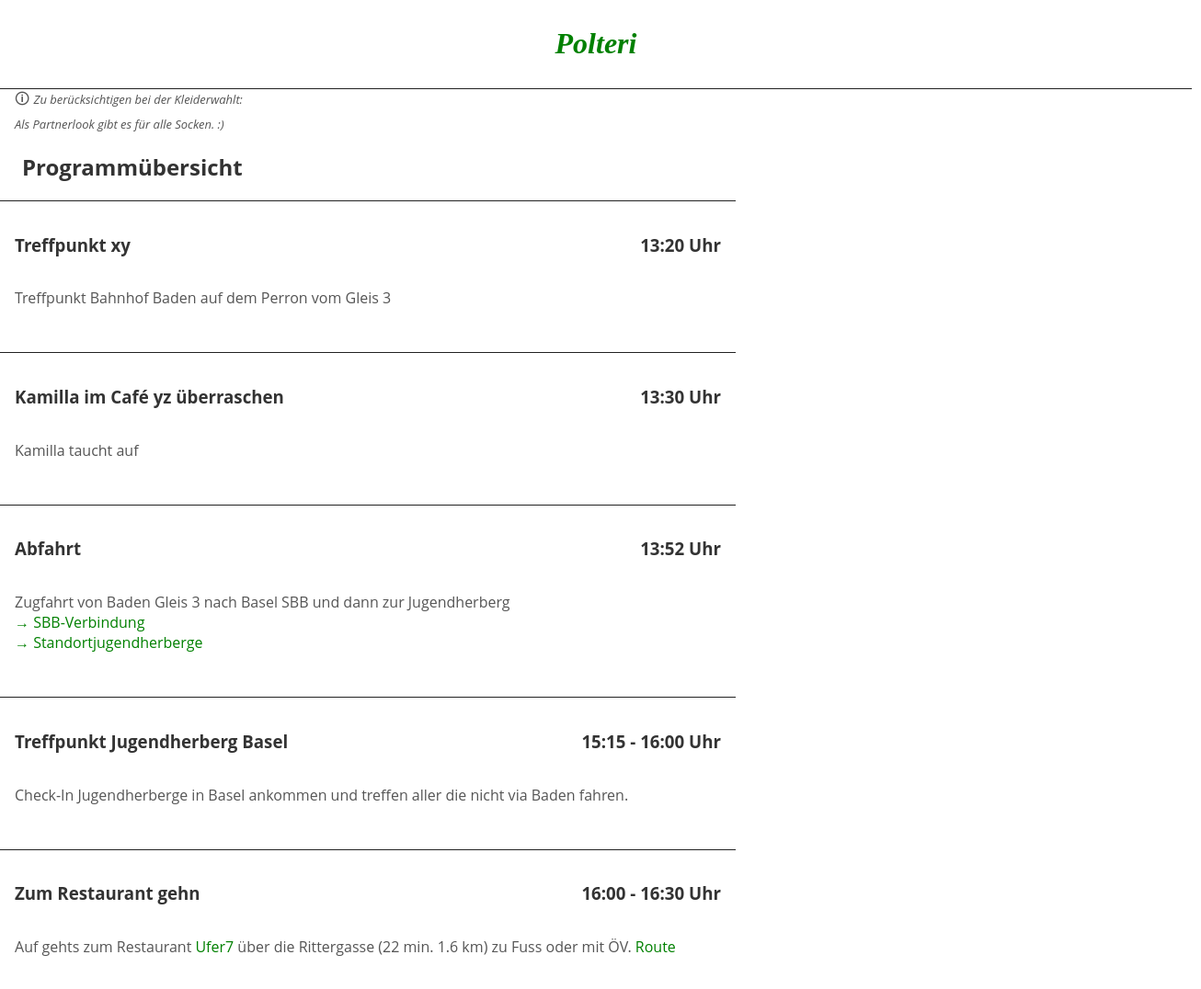
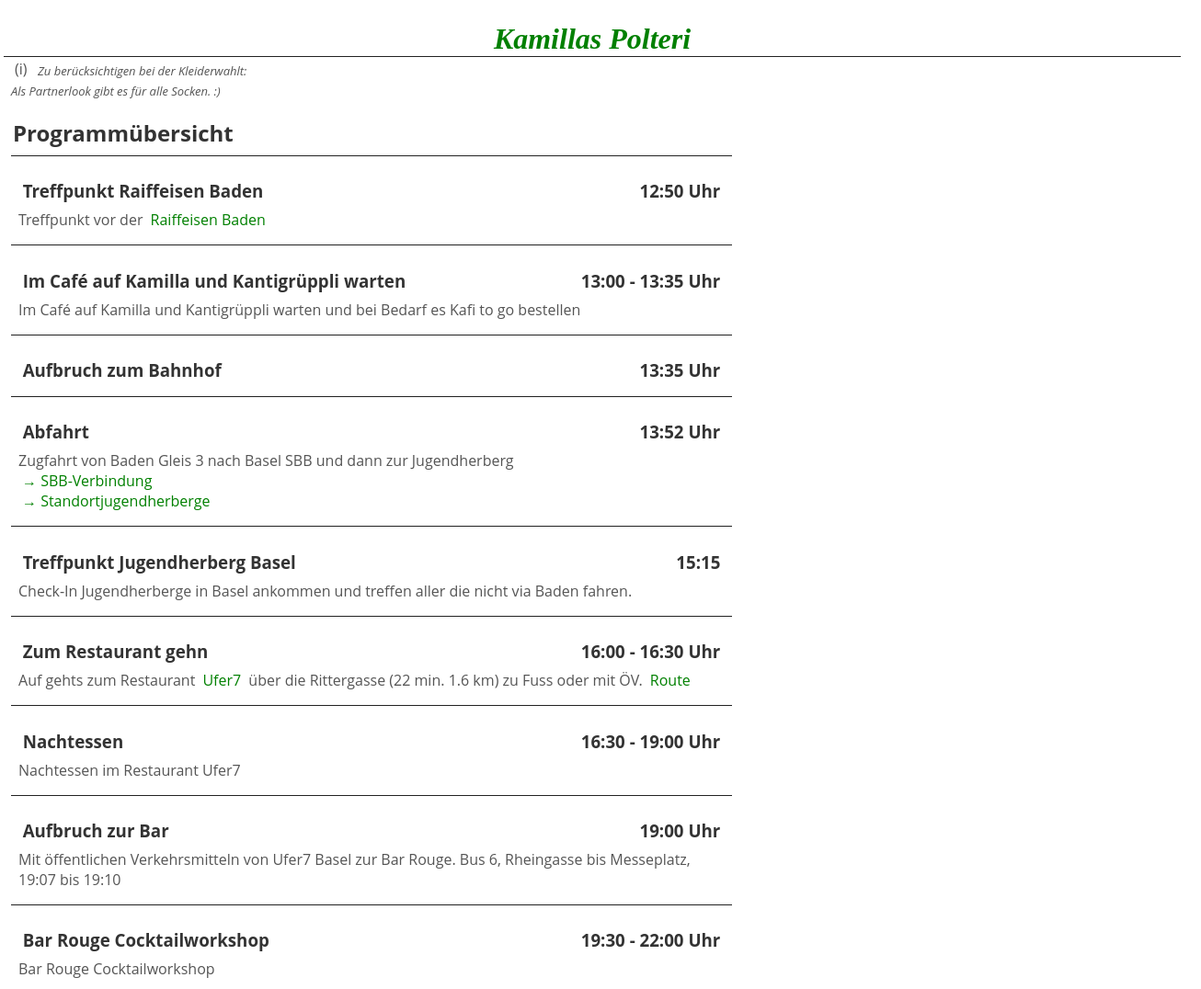
Before and after one commit to sivelin/polteri, a plain HTML site: page index.html in a window 1280 px wide. Shown: the top 1076 px of the page at 92% size, 1306 px wide, since content can reach past the window. Drawn offline with Linux system fonts and the light colour scheme.

Commit message:
scrollin problem gelöst

```diff
--- a/index.html
+++ b/index.html
@@ -8,27 +8,31 @@
 </head>
 <body>
     <header>
-        <h1><a href="https://sivelin.github.io/polteri">Polteri</a></h1>
+        <h1><a href="https://sivelin.github.io/polteri">Kamillas Polteri</a></h1>
     </header>
 	<section class="info">
-		<p><span class="icon">🛈</span> <i>Zu berücksichtigen bei der Kleiderwahlt:</br>
+		<p><span class="icon">(i)</span> <i>Zu berücksichtigen bei der Kleiderwahlt:</br>
 		Als Partnerlook gibt es für alle Socken. :)</i></p>
 	</section>
     <section>
         <h2>Programmübersicht</h2>
         <div class="schedule">
             <div class="event-block">
-                <div class="event-title"><h3>Treffpunkt xy</h3><h3>13:20 Uhr</h3></div>
-                <p>Treffpunkt Bahnhof Baden auf dem Perron vom Gleis 3</p>
+                <div class="event-title"><h3>Treffpunkt Raiffeisen Baden</h3><h3>12:50 Uhr</h3></div>
+                <p>Treffpunkt vor der <a href="https://maps.app.goo.gl/uZRNDwyEwskYrr9u5">Raiffeisen Baden</a></p>
             </div>
 
             <div class="event-block">
-                <div class="event-title"><h3>Kamilla im Café yz überraschen</h3><h3>13:30 Uhr</h3></div>
-                <p>Kamilla taucht auf</p>
+                <div class="event-title"><h3>Im Café auf Kamilla und Kantigrüppli warten</h3><h3>13:00 - 13:35 Uhr</h3></div>
+                <p>Im Café auf Kamilla und Kantigrüppli warten und bei Bedarf es Kafi to go bestellen</p>
             </div>
 
             <div class="event-block">
-                  <div class="event-title"><h3>Abfahrt</h3><h3>13:52 Uhr</h3></div>
+                <div class="event-title"><h3>Aufbruch zum Bahnhof</h3><h3>13:35 Uhr</h3></div>
+            </div>
+
+            <div class="event-block">
+                <div class="event-title"><h3>Abfahrt</h3><h3>13:52 Uhr</h3></div>
                 <p>Zugfahrt von Baden Gleis 3 nach Basel SBB und dann zur Jugendherberg</br>
 					<a target="_blank" href="https://www.sbb.ch/de?date=%222024-02-10%22&moment=%22DEPARTURE%22&selected_trip=1&stops=%5B%7B%22value%22%3A%228503504%22%2C%22type%22%3A%22ID%22%2C%22label%22%3A%22Baden%22%7D%2C%7B%22value%22%3A%2222%22%2C%22type%22%3A%22ID%22%2C%22label%22%3A%22Basel%22%7D%5D&time=%2213%3A08%22">
 						→ SBB-Verbindung </a></br>
@@ -39,7 +43,7 @@
             </div>
 
             <div class="event-block">
-                <div class="event-title"><h3>Treffpunkt Jugendherberg Basel</h3><h3>15:15 - 16:00 Uhr</h3></div>
+                <div class="event-title"><h3>Treffpunkt Jugendherberg Basel</h3><h3>15:15</h3></div>
                 <p>Check-In Jugendherberge in Basel ankommen und treffen aller die nicht via Baden fahren.</p>
             </div>
 
--- a/styles.css
+++ b/styles.css
@@ -1,15 +1,20 @@
+* {
+    box-sizing: border-box;
+    margin: 0;
+    padding:  0.5em 0.25em 0 0.25em;
+}
 body {
 	font-family: 'Open Sans', sans-serif;
 	margin: 0;
 	padding: 0;
 	color: #333;
+	box-sizing: border-box;
 }
 
 header {
 	background-color: #fff;
 	color: #fff;
 	text-align: center;
-	padding: 0.5em;
 	position: fixed;
 	top: 0;
 	width: 100%;
@@ -33,7 +38,6 @@ h1 a a:visited{
 }
 
 h2 {
-	padding: 0em 1em 0em 1em;
 	color: #333;
 }
 
@@ -59,7 +63,6 @@ li {
 .event-block {
 	width: 100%;
 	margin-bottom: 1em;
-	padding: 1em;
 	border-top: 1px solid #222;
 }
 
@@ -111,8 +114,7 @@ a:visited {
 }
 
 .info {
-	padding: 1em 1em 0em 1em;
-	margin-top: 4em;
+	margin-top: 2.5em;
 }
 
 i {
```
Also changed, not shown: usgang.html (+5 -5 lines).
